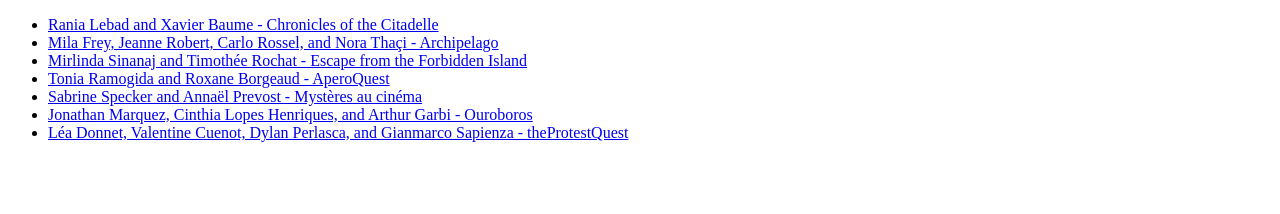
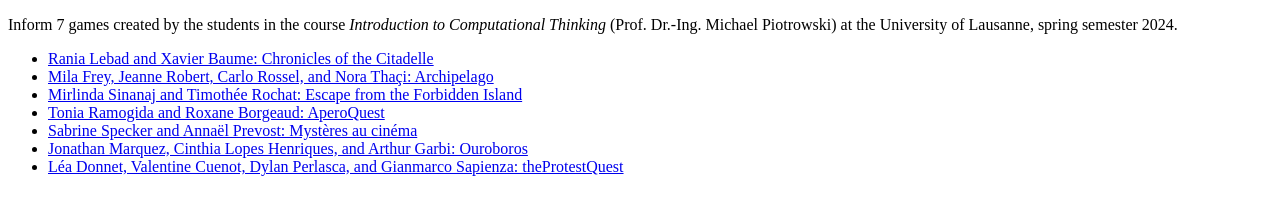
Before and after one commit to mxpiotrowski/pencom2024, a plain HTML site: page index.html in a window 1280 px wide. Drawn offline with Linux system fonts and the light colour scheme.

Commit message:
Add some more information to index.html.

```diff
--- a/index.html
+++ b/index.html
@@ -5,14 +5,19 @@
     <title>PENCOM 2024</title>
   </head>
   <body>
-  <ul>
-<li><a href="game1/index.html">Rania Lebad and Xavier Baume - Chronicles of the Citadelle</li>
-<li><a href="game2/index.html">Mila Frey, Jeanne Robert, Carlo Rossel, and Nora Thaçi - Archipelago</li>
-<li><a href="game3/index.html">Mirlinda Sinanaj and Timothée Rochat - Escape from the Forbidden Island</li>
-<li><a href="game4/index.html">Tonia Ramogida and Roxane Borgeaud - AperoQuest</li>
-<li><a href="game5/index.html">Sabrine Specker and Annaël Prevost - Mystères au cinéma</li>
-<li><a href="game6/index.html">Jonathan Marquez, Cinthia Lopes Henriques, and Arthur Garbi - Ouroboros</li>
-<li><a href="game7/index.html">Léa Donnet, Valentine Cuenot, Dylan Perlasca, and Gianmarco Sapienza - theProtestQuest</li>
+    <p>Inform 7 games created by the students in the
+      course <em>Introduction to Computational Thinking</em>
+      (Prof. Dr.-Ing. Michael Piotrowski) at the University of
+      Lausanne, spring semester 2024.</p>
+
+    <ul>
+      <li><a href="game1/index.html">Rania Lebad and Xavier Baume: Chronicles of the Citadelle</a></li>
+      <li><a href="game2/index.html">Mila Frey, Jeanne Robert, Carlo Rossel, and Nora Thaçi: Archipelago</a></li>
+      <li><a href="game3/index.html">Mirlinda Sinanaj and Timothée Rochat: Escape from the Forbidden Island</a></li>
+      <li><a href="game4/index.html">Tonia Ramogida and Roxane Borgeaud: AperoQuest</a></li>
+      <li><a href="game5/index.html">Sabrine Specker and Annaël Prevost: Mystères au cinéma</a></li>
+      <li><a href="game6/index.html">Jonathan Marquez, Cinthia Lopes Henriques, and Arthur Garbi: Ouroboros</a></li>
+      <li><a href="game7/index.html">Léa Donnet, Valentine Cuenot, Dylan Perlasca, and Gianmarco Sapienza: theProtestQuest</a></li>
     </ul>
   </body>
 </html>
```
